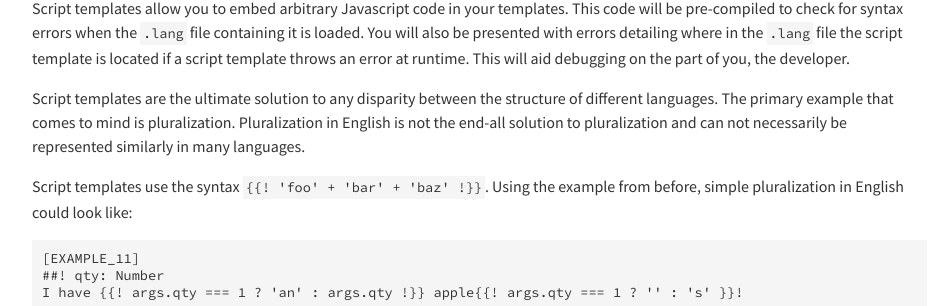
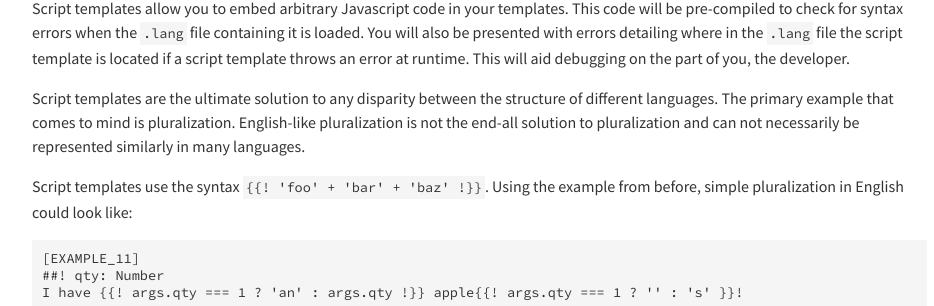
Before and after one commit to discord-samba/localization, a Jekyll site: the page built from _guides/writing_localization_files.md, in a window 1280 px wide and 900 px high, scrolled down 5541 px. Shown: the part 172-478 px from the top of the window, without its empty margins (313-1247 px from the left). Built offline with Jekyll 4.4.1, drawn with Linux system fonts in a browser that asks for light colours; some of the changed lines change nothing that is shown.

Commit message:
Fix docs links in localization file guide

```diff
--- a/_guides/writing_localization_files.md
+++ b/_guides/writing_localization_files.md
@@ -39,7 +39,7 @@
 A language definition can be split across any arbitrary number of files; The string resource declarations
 will all be cached under the specified language.
 
-The localization loader method [`loadFromDirectory()`](/docs/classes/localization.html#loadfromdirectory)
+The localization loader method [`loadFromDirectory()`](/localization/docs/classes/localization.html#loadfromdirectory)
 will load from subdirectories in the given directory as well, so this allows for even more detailed
 organization of localization resources without extra effort in loading them.
 
@@ -291,7 +291,7 @@
 template throws an error at runtime. This will aid debugging on the part of you, the developer.
 
 Script templates are the ultimate solution to any disparity between the structure of different languages.
-The primary example that comes to mind is pluralization. Pluralization in English is not the end-all
+The primary example that comes to mind is pluralization. English-like pluralization is not the end-all
 solution to pluralization and can not necessarily be represented similarly in many languages.
 
 Script templates use the syntax {% raw %}`{{! 'foo' + 'bar' + 'baz' !}}`{% endraw%}. Using the example
@@ -314,7 +314,7 @@
 | `{ qty: 2 }` | `'I have 2 apples!'` |
 
 In addition to `args`, script templates also receive `res` which is a
-[`LocalizationResourceProxy`](docs/globals.html#localizationresourceproxy) that can be used for loading
+[`LocalizationResourceProxy`](/localization/docs/globals.html#localizationresourceproxy) that can be used for loading
 other localization resources, similarly to, and as mentioned in [Forward Templates](#forward-templates).
 
 {% raw %}
```
